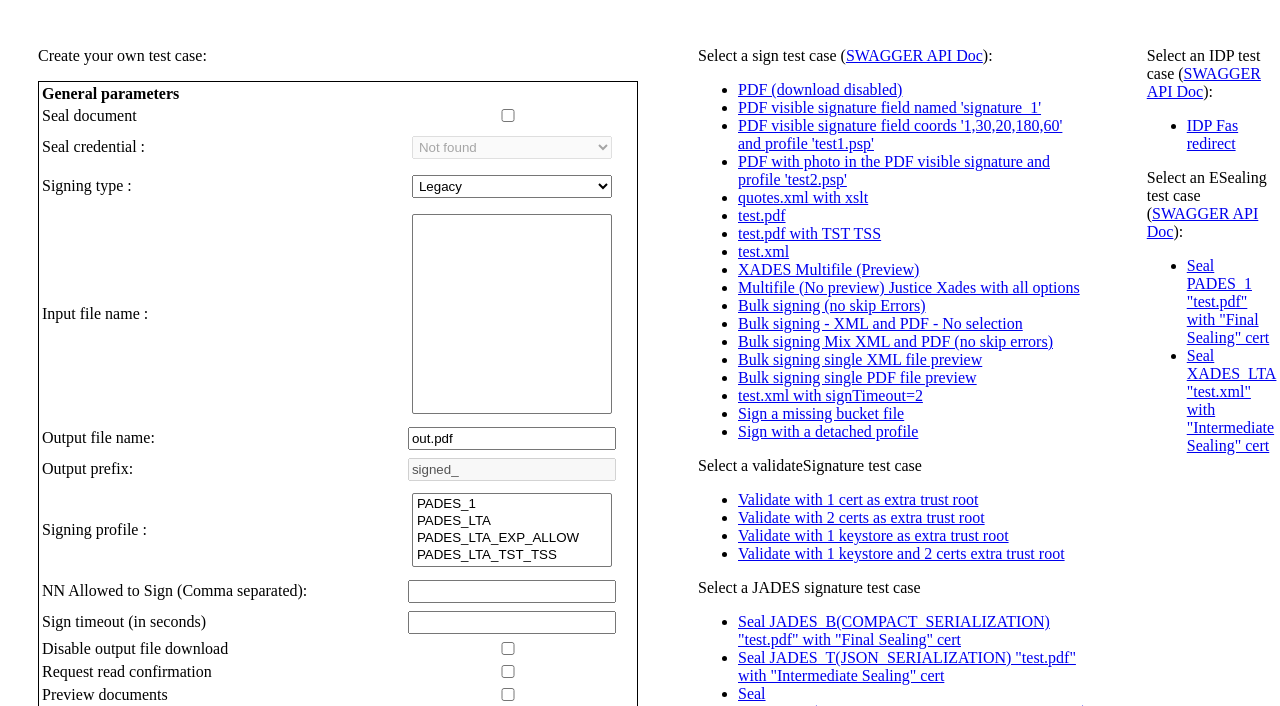
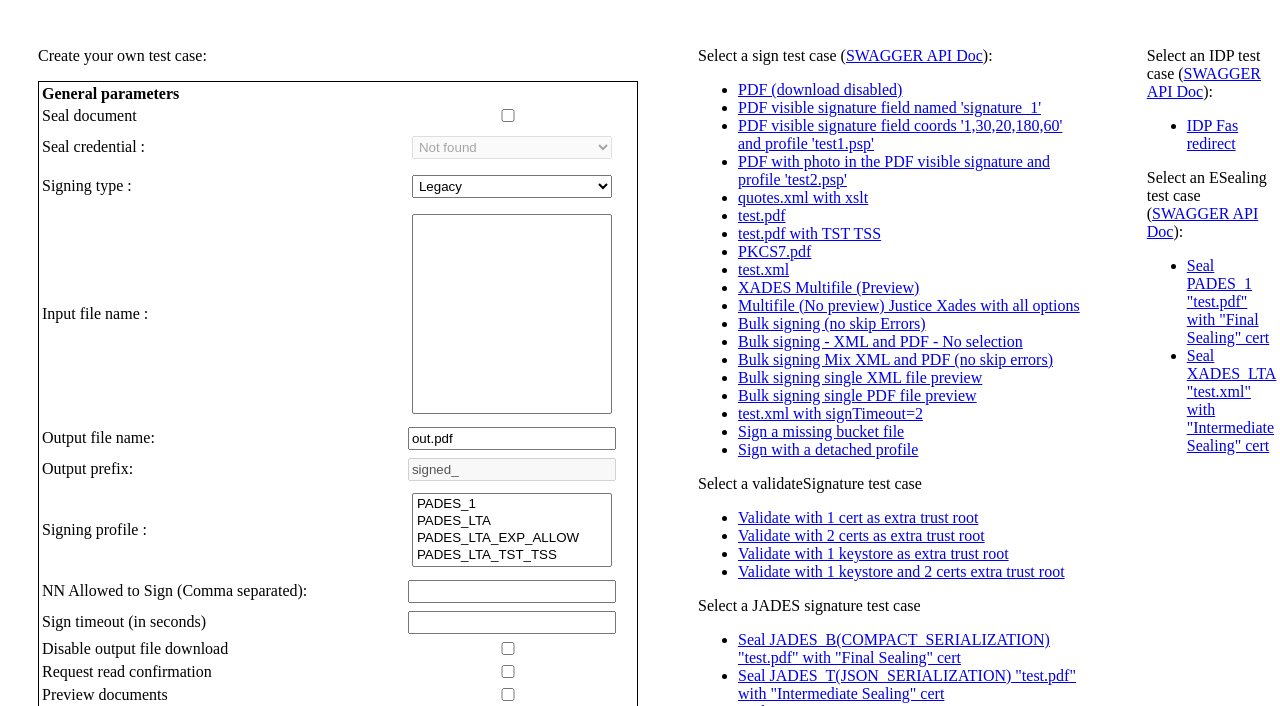
Before and after one commit to Fedict/fts-mintest, a website: page test_fps/static/index.html in a window 1280 px wide. Shown: the part 79-785 px from the top of the page. Drawn offline with Linux system fonts and the light colour scheme; no server answers.

Commit message:
ETS-569 mintest: add test pcks7 document (validation check)

```diff
--- a/test_fps/static/index.html
+++ b/test_fps/static/index.html
@@ -39,6 +39,7 @@
             <li><a href="/sign?json=@o'in'@s'quotes.xml'@S'xslt'@s'quotes.xslt'@S'out'@s'signed_quotes.xml'@S'lang'@s'en'@S'prof'@s'XADES_LTA'@S'signTimeout'@s9999@c&language=en">quotes.xml with xslt</a></li>
             <li><a href="/sign?json=@o'in'@s'test.pdf'@S'out'@s'signed_test.pdf'@S'lang'@s'en'@S'prof'@s'PADES_1'@S'signTimeout'@s9999@c&name=CFPO&name_fr=CsFaPeOr&language=en">test.pdf</a></li>
             <li><a href="/sign?json=@o'in'@s'test.pdf'@S'out'@s'signed_test.pdf'@S'lang'@s'fr'@S'prof'@s'PADES_LTA_TST_TSS'@S'signTimeout'@s9999@c&name=TEST_TSS&name_fr=CsFaPeOr&language=en">test.pdf with TST TSS</a></li>
+            <li><a href="/sign?json=@o'in'@s'PKCS7.pdf'@S'out'@s'signed_PKCS7.pdf'@S'lang'@s'en'@S'prof'@s'PADES_LTA'@S'signTimeout'@s9999@c&name=PKCS7&language=en">PKCS7.pdf</a></li>
             <li><a href="/sign?json=@o'in'@s'test.xml'@S'out'@s'signed_test.xml'@S'lang'@s'en'@S'prof'@s'XADES_LTA'@S'signTimeout'@s9999@c&name=ORG&name_nl=XXXXX">test.xml</a></li>
 
             <li><a href="/sign?json=@o'outDownload'@strue@S'previewDocuments'@strue@S'requestDocumentReadConfirm'@strue@S'outFilePath'@s'out.xml'@S'signProfile'@s'MDOC_XADES_LTA'@S'signTimeout'@s9999@S'inputs'@s@O @o'filePath'@s'psf2_test.pdf'@S'xmlEltId'@s'PDF1'@c@S@o'filePath'@s'quotes.xml'@S'xmlEltId'@s'XML1'@S'displayXsltPath'@s'quotes.xslt'@c@S@o'filePath'@s'test.pdf'@S'xmlEltId'@s'PDF2'@c@S@o'filePath'@s'test.xml'@S'xmlEltId'@s'ID3'@c @C @c">XADES Multifile (Preview)</a></li>
```
Also changed, not shown: 3 other files.
